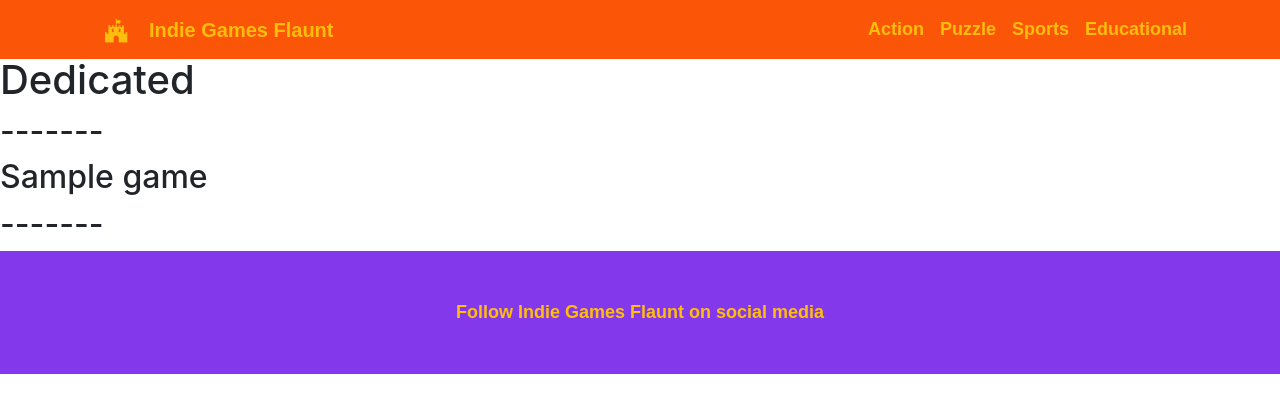
After one commit to andrewdempsey2018/Indie-Games-Flaunt, a Flask app: page /dedicated in a window 1280 px wide. The commit adds this page. Shown: the top 413 px of the page. Run offline with Flask 2, Linux system fonts and the light colour scheme; a database or web service that is not in the repository returns one stand-in record (values such as "Sample title"); some libraries are stand-ins or nearby versions; some web fonts are replaced.

Commit message:
Added dedicated game page

```diff
--- a/app.py
+++ b/app.py
@@ -29,6 +29,12 @@ def share_game():
 def action():
     return render_template("action.html", games = mongo.db.games.find())
 
+# open up the dedicated game page (page that features one game in full)
+@app.route("/dedicated")
+def dedicated():
+    gameName = request.args.get('gameName', None)
+    return render_template("dedicated.html", games = mongo.db.games.find_one({ 'title': gameName }))
+
 # add a game to the database
 @app.route("/add_game", methods=["POST"])
 def add_game():
--- /dev/null
+++ b/templates/dedicated.html
@@ -0,0 +1,14 @@
+{% extends 'base.html' %}
+
+{% block mainContent %}
+
+{% block jumbo %}{% endblock %} <!-- exclude the jumbotron from the share page -->
+
+<h1>Dedicated</h1>
+<h2>-------</h2>
+<h2>{{ games.title }}</h2>
+<h2>-------</h2>
+
+
+
+{% endblock %}
--- a/templates/games.html
+++ b/templates/games.html
@@ -39,7 +39,7 @@
   <div class="card-body">
     <h4 class="card-title">{{ games.title }}</h4>
     <p class="card-text">Some quick carousel text to build on the card title and make up the bulk of the card's content.</p>
-    <a class="btn btn-primary">More Info</a>
+    <a class="btn btn-primary" href="{{ url_for('dedicated', gameName=games.title) }}">More Info</a>
   </div>
   </div>
   </div>
```
